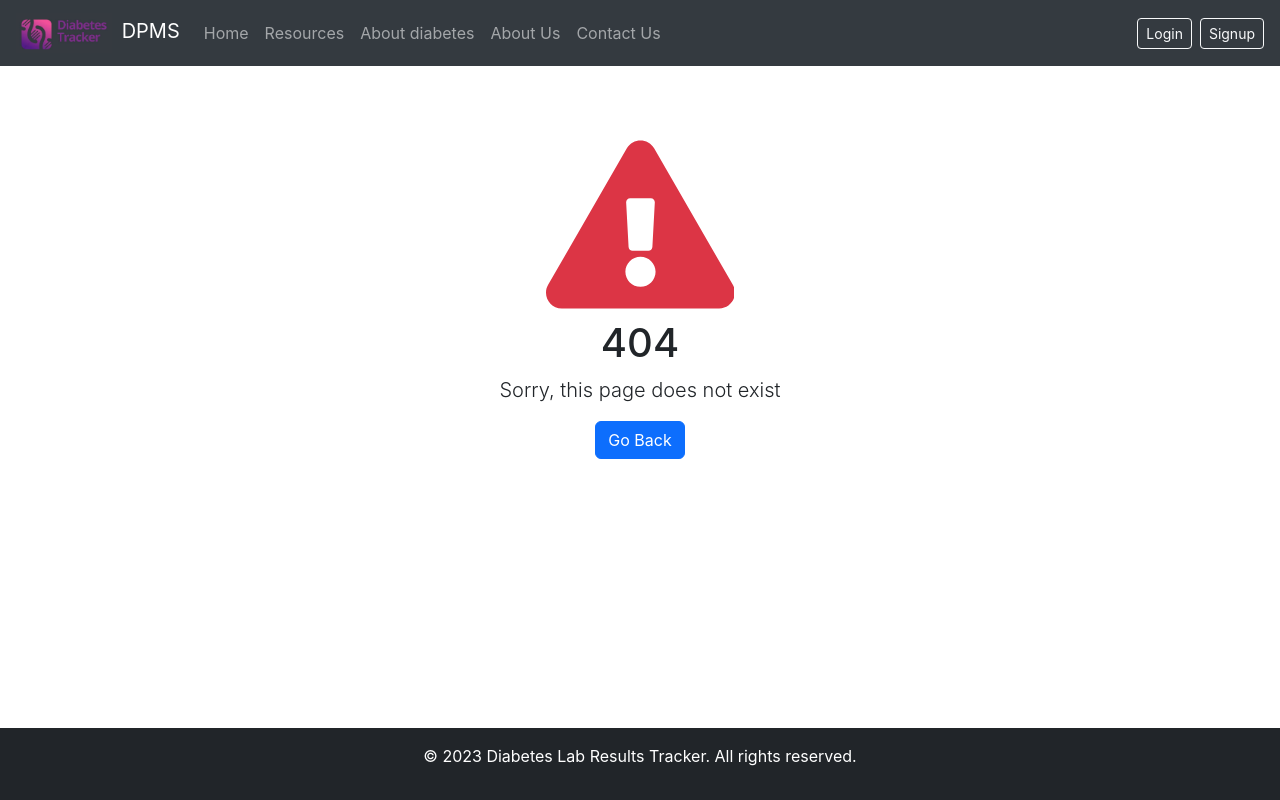
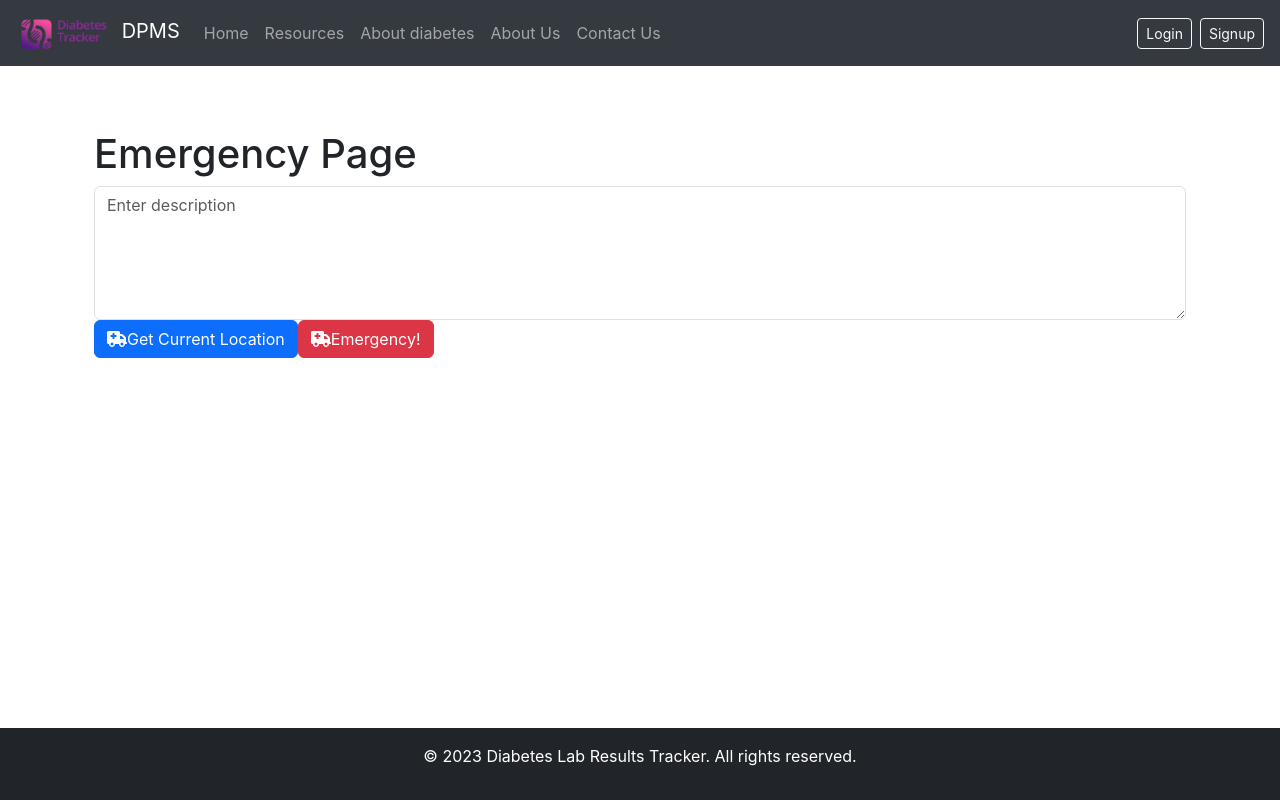
Before and after one commit to COMP313-002-Group-2/Diabetes-Patient-Monitoring-System-DPMS-, a React (Create React App) app in the folder frontend/: page /emergencypatient in a window 1280 px wide. Before the commit this address had no page. Built offline with nearby package versions, Linux system fonts and the light colour scheme.

Commit message:
emergency screen

```diff
--- a/frontend/src/App.js
+++ b/frontend/src/App.js
@@ -22,6 +22,7 @@ import EditBloodChem from './components/EditBloodChem';
 import AmbulanceList from './screens/AmbulanceList';
 import AddAmbulance from './screens/AddAmbulance';
 import CreateAmbulanceRequest from './screens/CreateAmbulanceRequest';
+import EmergencyScreen from './screens/EmergencyScreen';
 
 import { BrowserRouter as Router, Routes, Route } from 'react-router-dom';
 import {
@@ -259,6 +260,8 @@ function App() {
                 element ={<AddAmbulance/>}/>
                  <Route path="/addambulancerequest"
                 element ={<CreateAmbulanceRequest/>}/>
+                <Route path="/emergencypatient"
+                element ={<EmergencyScreen/>}/>
                 <Route path='*' element={<NotFound />} />
               </Routes>
             </Container>
--- /dev/null
+++ b/frontend/src/screens/EmergencyScreen.jsx
@@ -0,0 +1,61 @@
+import React, { useState } from 'react';
+import { Form, Button } from 'react-bootstrap';
+import { FontAwesomeIcon } from '@fortawesome/react-fontawesome';
+import { faAmbulance, faMapMarkedAlt } from '@fortawesome/free-solid-svg-icons';
+
+const EmergencyScreen = () => {
+  const [description, setDescription] = useState('');
+  const [location, setLocation] = useState(null);
+
+  const getCurrentLocation = () => {
+    if (navigator.geolocation) {
+      navigator.geolocation.getCurrentPosition((position) => {
+        const { latitude, longitude } = position.coords;
+        setLocation({ lat: latitude, lng: longitude });
+      }, (error) => {
+        console.error('Error getting location:', error);
+      });
+    } else {
+      console.error('Geolocation is not supported by this browser.');
+    }
+  };
+
+  const handleEmergencyClick = () => {
+    console.log('Emergency! Description:', description);
+    console.log('Location:', location);
+  };
+
+  return (
+    <div className="container mt-5">
+      <h1>Emergency Page</h1>
+      <Form.Group>
+        <Form.Control
+          as="textarea"
+          rows={5}
+          placeholder="Enter description"
+          value={description}
+          onChange={(e) => setDescription(e.target.value)}
+        />
+      </Form.Group>
+      <Button variant="primary" onClick={getCurrentLocation}>
+        <FontAwesomeIcon icon={faAmbulance} className="mr-2" />
+        Get Current Location
+      </Button>
+      {location && (
+        <div className="mt-3">
+          <p>Location:</p>
+          <FontAwesomeIcon icon={faMapMarkedAlt} className="mr-2" />
+          <p>
+            Latitude: {location.lat}, Longitude: {location.lng}
+          </p>
+        </div>
+      )}
+      <Button variant="danger" onClick={handleEmergencyClick}>
+        <FontAwesomeIcon icon={faAmbulance} className="mr-2" />
+        Emergency!
+      </Button>
+    </div>
+  );
+};
+
+export default EmergencyScreen;
--- a/frontend/src/screens/PatientScreen.jsx
+++ b/frontend/src/screens/PatientScreen.jsx
@@ -19,7 +19,7 @@ const PatientScreen = () => {
       icon: faAmbulance,
       title: 'Ambulance Services',
       description: 'Schedule Ambulance Service',
-      link: '/ambulance',
+      link: '/emergencypatient',
     },
     {
       icon: faVial,
--- a/frontend/src/screens/StaffScreen.jsx
+++ b/frontend/src/screens/StaffScreen.jsx
@@ -1,22 +1,66 @@
 import React from 'react'
-import { Link } from 'react-router-dom';
-import AddIcon from '@material-ui/icons/Add';
-import {Button } from '@material-ui/core';
+import { Container, Row, Col, Card } from 'react-bootstrap';
+import { FontAwesomeIcon } from '@fortawesome/react-fontawesome';
+import { useNavigate } from 'react-router-dom';
+import {
+  faAmbulance,
+  faHospital,
+  faFirstAid
+} from '@fortawesome/free-solid-svg-icons';
 function StaffScreen() {
+  const navigate = useNavigate();
+
+  const cardInfo = [
+    {
+      icon:   faHospital,
+      title: 'Create Ambulance Request',
+      description: 'Schedule Ambulance Service',
+      link: '/addambulancerequest',
+    },
+    {
+      icon:   faAmbulance,
+      title: 'Add New Ambulance',
+      description: 'Register a new ambulance',
+      link: '/addambulance',
+    },
+    {
+      icon:   faFirstAid,
+      title: 'Ambulance List',
+      description: 'Display existing ambulances',
+      link: '/ambulancelist',
+    },
+
+  ];
+
+  const renderCard = (card, index) => {
+    return (
+      <Col md={4} key={index} className='mb-4'>
+        <Card
+          className='h-100 text-center shadow'
+          onClick={() => navigate(card.link)}
+          style={{ cursor: 'pointer' }}
+        >
+          <Card.Body>
+            <FontAwesomeIcon
+              icon={card.icon}
+              size='3x'
+              style={{ color: '#570909' }}
+            />
+            <Card.Title className='mt-3'>{card.title}</Card.Title>
+            <Card.Text>{card.description}</Card.Text>
+          </Card.Body>
+        </Card>
+      </Col>
+    );
+  };
+
   return (
-    <div>
-    <Link to="/addambulance" style={{ textDecoration: 'none', marginLeft: '10px' }}>
-      <Button variant="contained" startIcon={<AddIcon />} color="primary">
-        Add Ambulance
-      </Button>
-    </Link>
-    <Link to="/addambulancerequest" style={{ textDecoration: 'none', marginLeft: '10px' }}>
-      <Button variant="contained" startIcon={<AddIcon />} color="primary">
-        Create Ambulance Request
-      </Button>
-    </Link>
-    </div>
-  )
-}
+    <>
+      <Container>
+        <Row className='mt-5'>{cardInfo.map(renderCard)}</Row>
+      </Container>
+    </>
+  );
+};
 
 export default StaffScreen
```
